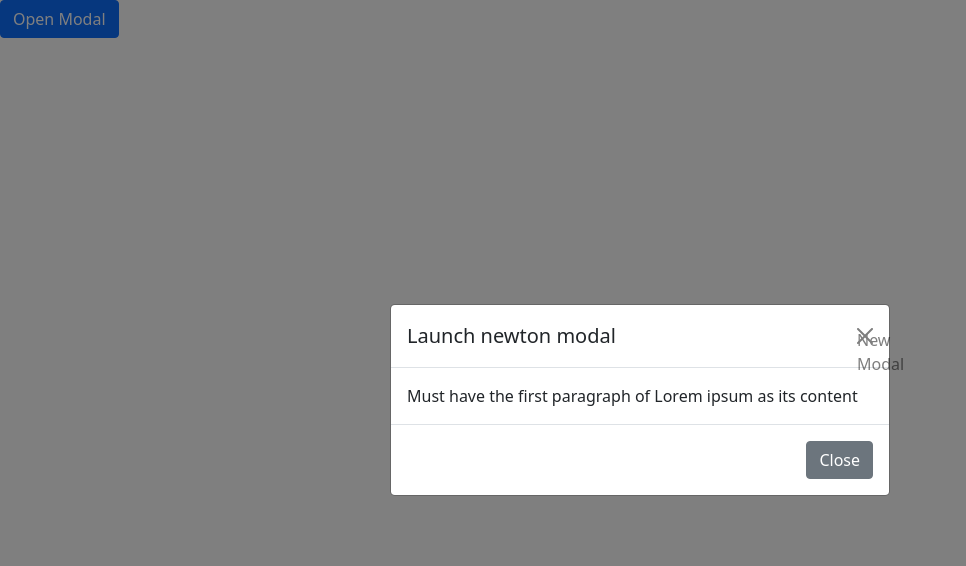
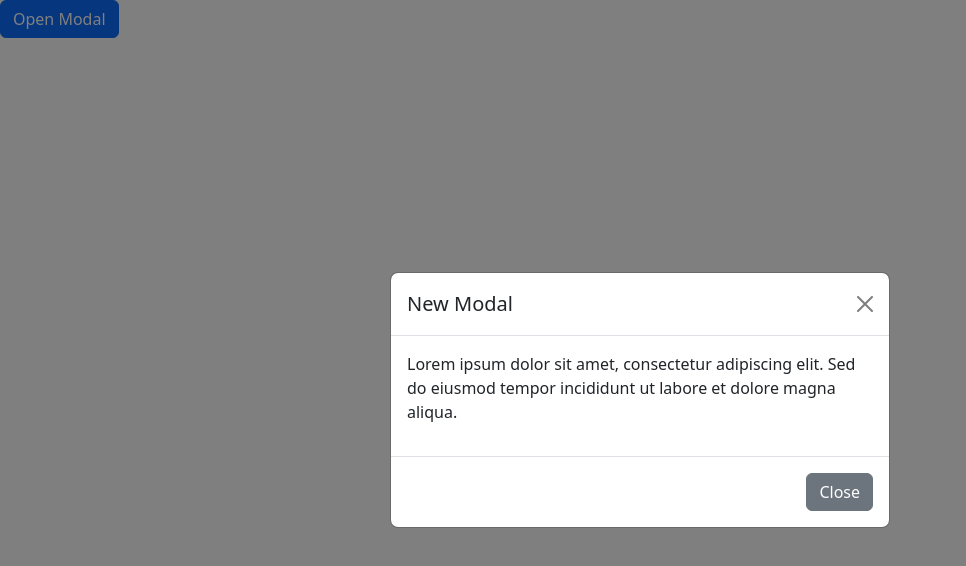
Before and after one commit to acciojob/bootstrap-modals-vikash-mdh, a website: page main.html in a window 1280 px wide. Both pictures are taken after a click on the button "Open Modal". Shown: the whole page, without its empty margins (0-966 px from the left). Drawn offline with nearby package versions, Linux system fonts and the light colour scheme.

Commit message:
created a submission

```diff
--- a/main.html
+++ b/main.html
@@ -1,41 +1,37 @@
 <!DOCTYPE html>
-<html lang="en">
+
+<html>
+
 <head>
-    <meta charset="UTF-8">
-    <meta name="viewport" content="width=device-width, initial-scale=1.0">
-    <link href="https://stackpath.bootstrapcdn.com/bootstrap/5.0.0/css/bootstrap.min.css" rel="stylesheet">
-    <title>Bootstrap Modal Example</title>
+	<link rel="stylesheet" href="	https://cdn.jsdelivr.net/npm/bootstrap@5.3.3/dist/css/bootstrap.min.css">
 </head>
+
 <body>
+	<!-- Button trigger modal -->
+ <!-- Button to Open Modal -->
+    <button id="open-modal" class="btn btn-primary" data-bs-toggle="modal" data-bs-target="#newton-modal">Open Modal</button>
 
-<!-- Button to Open the Modal -->
-<button type="button" class="btn btn-primary" id="open-modal" data-bs-toggle="modal" data-bs-target="#newton-modal">
-    Open Modal
-</button>
-
-<!-- The Modal -->
-<div class="modal fade" id="newton-modal" tabindex="-1" aria-labelledby="exampleModalLabel" aria-hidden="true">
+    <!-- Modal Structure -->
+    <div id="newton-modal" class="modal fade" tabindex="-1" aria-labelledby="modal-title" aria-hidden="true">
         <div class="modal-dialog modal-dialog-centered">
             <div class="modal-content">
-            <!-- Modal Header -->
                 <div class="modal-header">
-                <h5 class="modal-title" id="exampleModalLabel">Launch newton modal</h5>
-                <button type="button" class="btn-close" data-bs-dismiss="modal" aria-label="Close">New Modal</button>
+                    <h5 id="modal-title" class="modal-title">New Modal</h5>
+                    <button type="button" class="btn-close" data-bs-dismiss="modal" aria-label="Close"></button>
                 </div>
-            <!-- Modal Body -->
                 <div class="modal-body">
-                Must have the first paragraph of Lorem ipsum as its content
+                    <p>Lorem ipsum dolor sit amet, consectetur adipiscing elit. Sed do eiusmod tempor incididunt ut labore et dolore magna aliqua.</p>
                 </div>
-            <!-- Modal Footer -->
                 <div class="modal-footer">
                     <button type="button" class="btn btn-secondary" data-bs-dismiss="modal">Close</button>
                 </div>
             </div>
         </div>
     </div>
+	<!-- the entire body must be written by student -->
+    <script src="https://cdn.jsdelivr.net/npm/bootstrap@5.3.3/dist/js/bootstrap.bundle.min.js">
+</script>
 
-<script src="https://code.jquery.com/jquery-3.5.1.slim.min.js"></script>
-<script src="https://cdn.jsdelivr.net/npm/@popperjs/core@2.11.6/dist/umd/popper.min.js"></script>
-<script src="https://stackpath.bootstrapcdn.com/bootstrap/5.0.0/js/bootstrap.min.js"></script>
 </body>
+
 </html>
--- a/script.js
+++ b/script.js
@@ -1 +1,4 @@
-//your code here
+document.getElementById("open-modal").addEventListener("click", function() {
+            var myModal = new bootstrap.Modal(document.getElementById("newton-modal"));
+            myModal.show();
+        });
```
Lines whose indentation alone changed are shown as unchanged.
